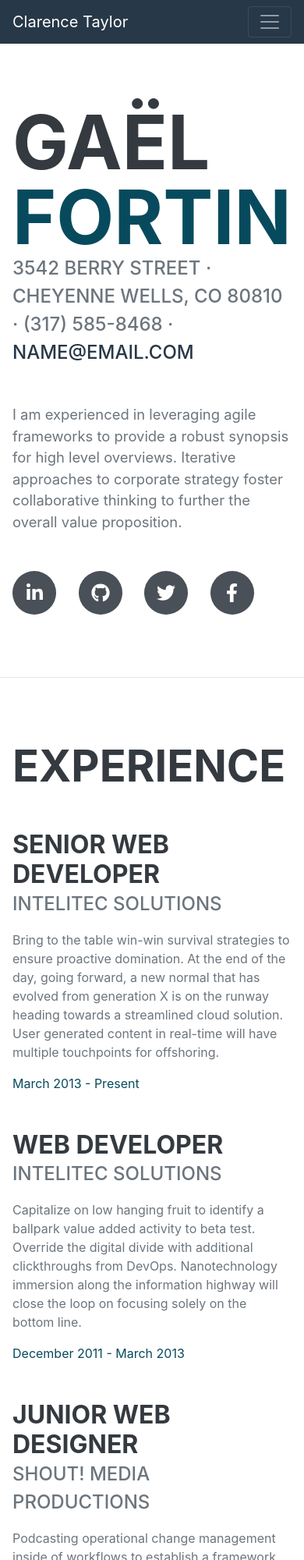
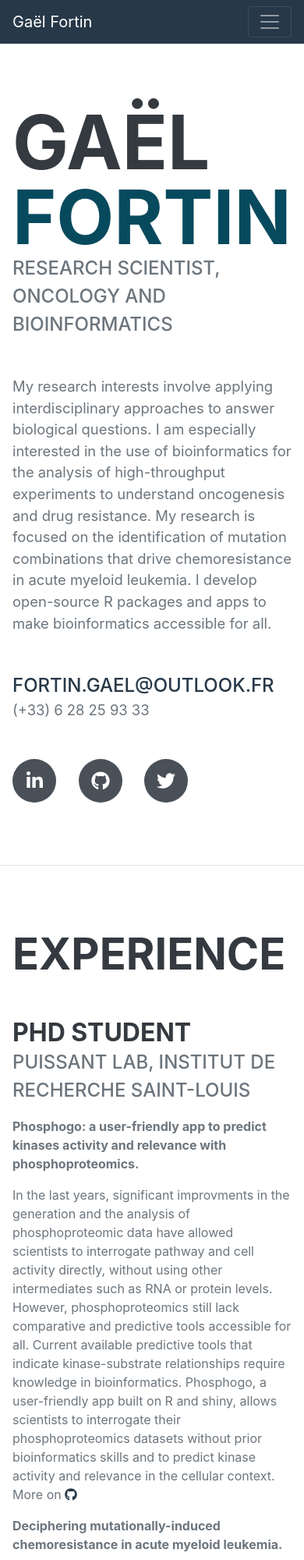
Before and after one commit to gaelfortin/gfortin, a plain HTML site: page index.html in a window 390 px wide. Shown: the top 2000 px of the page at 78% size. Drawn offline with nearby package versions, Linux system fonts and the light colour scheme; a web font is replaced by a local one.

Commit message:
Update experiences

```diff
--- a/index.html
+++ b/index.html
@@ -5,7 +5,7 @@
         <meta name="viewport" content="width=device-width, initial-scale=1, shrink-to-fit=no" />
         <meta name="description" content="" />
         <meta name="author" content="" />
-        <title>Resume - Start Bootstrap Theme</title>
+        <title>Gaël Fortin</title>
         <link rel="icon" type="image/x-icon" href="assets/img/favicon.ico" />
         <!-- Font Awesome icons (free version)-->
         <script src="https://use.fontawesome.com/releases/v5.15.1/js/all.js" crossorigin="anonymous"></script>
@@ -19,7 +19,7 @@
         <!-- Navigation-->
         <nav class="navbar navbar-expand-lg navbar-dark bg-primary fixed-top" id="sideNav">
             <a class="navbar-brand js-scroll-trigger" href="#page-top">
-                <span class="d-block d-lg-none">Clarence Taylor</span>
+                <span class="d-block d-lg-none">Gaël Fortin</span>
                 <span class="d-none d-lg-block"><img class="img-fluid img-profile rounded-circle mx-auto mb-2" src="assets/img/profile.jpg" alt="" /></span>
             </a>
             <button class="navbar-toggler" type="button" data-toggle="collapse" data-target="#navbarSupportedContent" aria-controls="navbarSupportedContent" aria-expanded="false" aria-label="Toggle navigation"><span class="navbar-toggler-icon"></span></button>
@@ -44,15 +44,20 @@
                         <span class="text-primary">Fortin</span>
                     </h1>
                     <div class="subheading mb-5">
-                        3542 Berry Street · Cheyenne Wells, CO 80810 · (317) 585-8468 ·
-                        <a href="mailto:name@email.com">name@email.com</a>
+                        Research scientist, oncology and bioinformatics
                     </div>
-                    <p class="lead mb-5">I am experienced in leveraging agile frameworks to provide a robust synopsis for high level overviews. Iterative approaches to corporate strategy foster collaborative thinking to further the overall value proposition.</p>
+                    <p class="lead mb-5">My research interests involve applying interdisciplinary approaches to answer biological questions. I am
+                    especially interested in the use of bioinformatics for the analysis of high-throughput experiments to understand oncogenesis and drug resistance. My research is focused
+                	on the identification of mutation combinations that drive chemoresistance in acute myeloid leukemia. I develop open-source R packages and apps
+                	to make bioinformatics accessible for all.</p>
+                    <div class="subheading mb-5">
+                        <a href="mailto:name@email.com">fortin.gael@outlook.fr</a>
+                        <p class="lead mb-5"> (+33) 6 28 25 93 33</p>
+                    </div>
                     <div class="social-icons">
-                        <a class="social-icon" href="#"><i class="fab fa-linkedin-in"></i></a>
-                        <a class="social-icon" href="#"><i class="fab fa-github"></i></a>
-                        <a class="social-icon" href="#"><i class="fab fa-twitter"></i></a>
-                        <a class="social-icon" href="#"><i class="fab fa-facebook-f"></i></a>
+                        <a class="social-icon" href="https://www.linkedin.com/in/ga%C3%ABl-fortinnouel/"><i class="fab fa-linkedin-in"></i></a>
+                        <a class="social-icon" href="https://github.com/gaelfortin/"><i class="fab fa-github"></i></a>
+                        <a class="social-icon" href="https://twitter.com/FortinGael"><i class="fab fa-twitter"></i></a>
                     </div>
                 </div>
             </section>
@@ -63,19 +68,30 @@
                     <h2 class="mb-5">Experience</h2>
                     <div class="d-flex flex-column flex-md-row justify-content-between mb-5">
                         <div class="flex-grow-1">
-                            <h3 class="mb-0">Senior Web Developer</h3>
-                            <div class="subheading mb-3">Intelitec Solutions</div>
-                            <p>Bring to the table win-win survival strategies to ensure proactive domination. At the end of the day, going forward, a new normal that has evolved from generation X is on the runway heading towards a streamlined cloud solution. User generated content in real-time will have multiple touchpoints for offshoring.</p>
+                            <h3 class="mb-0">PhD student</h3>
+                            <div class="subheading mb-3">Puissant Lab, Institut de Recherche Saint-Louis</div>
+                            <p>
+                            	<b>Phosphogo: a user-friendly app to predict kinases activity and relevance with phosphoproteomics.</b></p>
+                            <p>In the last years, significant improvments in the generation and the analysis of phosphoproteomic data have allowed scientists to
+                            interrogate pathway and cell activity directly, without using other intermediates such as RNA or protein levels. However, phosphoproteomics
+                        	still lack comparative and predictive tools accessible for all. Current available predictive tools that indicate kinase-substrate relationships
+                        	require knowledge in bioinformatics. Phosphogo, a user-friendly app built on R and shiny, allows scientists to interrogate their phosphoproteomics datasets
+                        	without prior bioinformatics skills and to predict kinase activity and relevance in the cellular context. More on <a class="social-icon" href="https://github.com/gaelfortin/phosphogo"><i class="fab fa-github"></i></a></p>
+                        	<p>
+                        		<b>Deciphering mutationally-induced chemoresistance in acute myeloid leukemia.</b></p>
+                    		<p>Acute myeloid leukemia is the most common acute leukemia diagnosed in adults. Despite an increase in the understanding of the disease, the 5-year overall survival rate of patients remains low (around 10%) mainly due to common chemoresistant relapses after remission. Specific combinations of mutations have been identified as potential drivers of chemoresistance. This project aims to validate these combinations and understand the underlying mechanisms leading to chemoresistance in mouse models of leukemia. This project is supervised by Dr Puissant and Dr Fenouille.
                         </div>
-                        <div class="flex-shrink-0"><span class="text-primary">March 2013 - Present</span></div>
+                        <div class="flex-shrink-0"><span class="text-primary">October 2020 - Present</span></div>
                     </div>
                     <div class="d-flex flex-column flex-md-row justify-content-between mb-5">
                         <div class="flex-grow-1">
-                            <h3 class="mb-0">Web Developer</h3>
-                            <div class="subheading mb-3">Intelitec Solutions</div>
-                            <p>Capitalize on low hanging fruit to identify a ballpark value added activity to beta test. Override the digital divide with additional clickthroughs from DevOps. Nanotechnology immersion along the information highway will close the loop on focusing solely on the bottom line.</p>
+                            <h3 class="mb-0">Master 2 internship</h3>
+                            <p>
+                            	<b>An integrated (phospho-)proteomic approach to decipher chemoresistance in acute myeloid leukemia.</b></p>
+                            <div class="subheading mb-3">Puissant Lab, Institut de Recherche Saint-Louis</div>
+                            <p>Acute myeloid leukemia is the most common adult leukemia diagnosed in Europe. Its poor survival rate is mainly due to the rise of a chemoresistant disease. I used an integrated omics approach including transcriptomics, proteomics and phosphoproteomics on chemosensitive and chemoresistant leukemia to identify active signaling pathways and nominate cellular vulnerabilities. This project was supervised by Dr Antoine Forget.</p>
                         </div>
-                        <div class="flex-shrink-0"><span class="text-primary">December 2011 - March 2013</span></div>
+                        <div class="flex-shrink-0"><span class="text-primary">November 2019 - July 2020</span></div>
                     </div>
                     <div class="d-flex flex-column flex-md-row justify-content-between mb-5">
                         <div class="flex-grow-1">
@@ -166,7 +182,11 @@
                 <div class="resume-section-content">
                     <h2 class="mb-5">Interests</h2>
                     <p>Apart from being a web developer, I enjoy most of my time being outdoors. In the winter, I am an avid skier and novice ice climber. During the warmer months here in Colorado, I enjoy mountain biking, free climbing, and kayaking.</p>
-                    <p class="mb-0">When forced indoors, I follow a number of sci-fi and fantasy genre movies and television shows, I am an aspiring chef, and I spend a large amount of my free time exploring the latest technology advancements in the front-end web development world.</p>
+                    <p class="mb-0">When forced indoors, I follow a number of sci-fi and fantasy genre movies and television shows, I am an aspiring chef, and I spend a large amount of my free time exploring the latest technology advancements in the front-end web development world.
+                    HTML
+                	Vulgarisation scientifique
+                	Deep-learning Self-study
+                	</p>
                 </div>
             </section>
             <hr class="m-0" />
```
